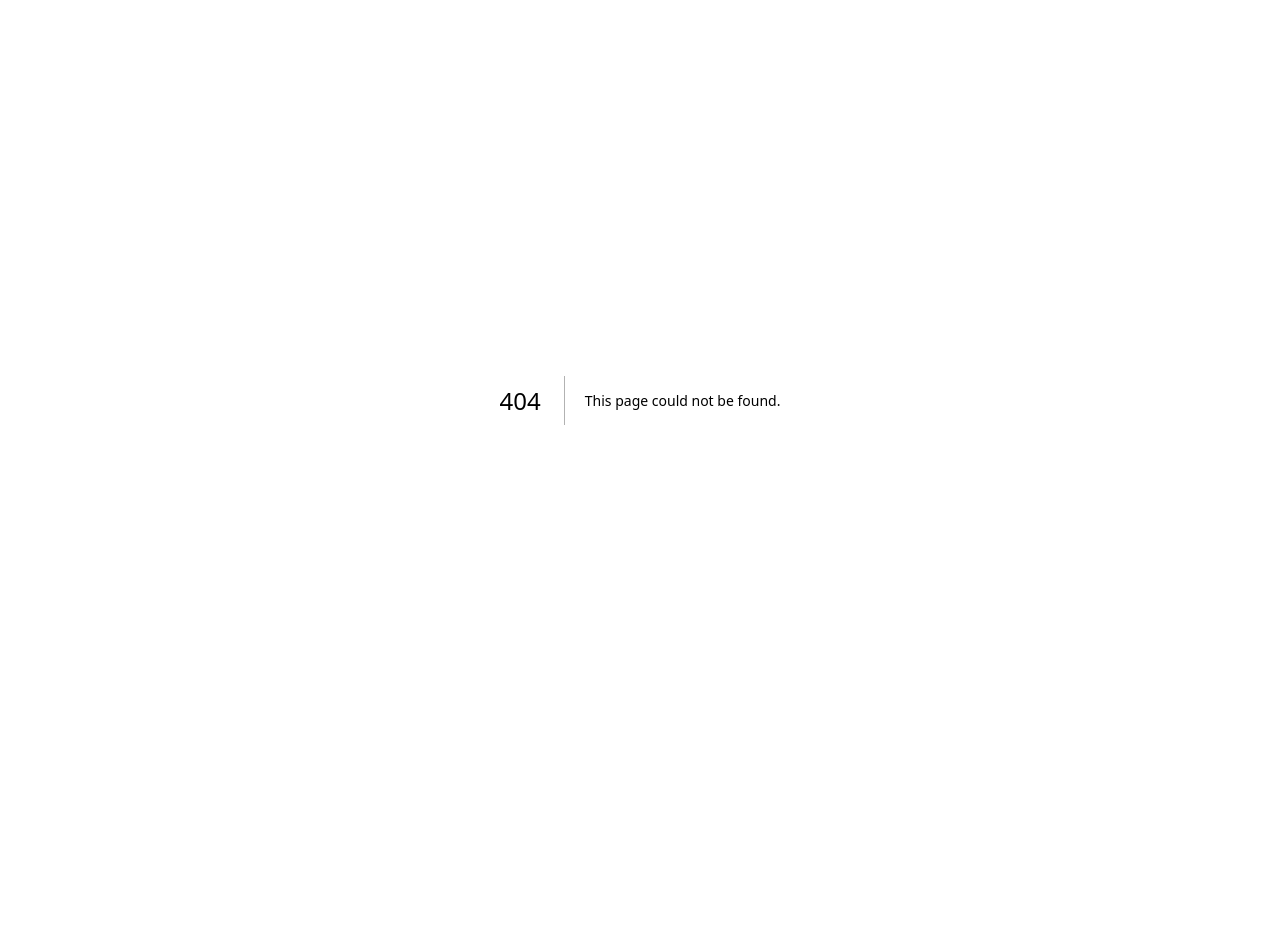
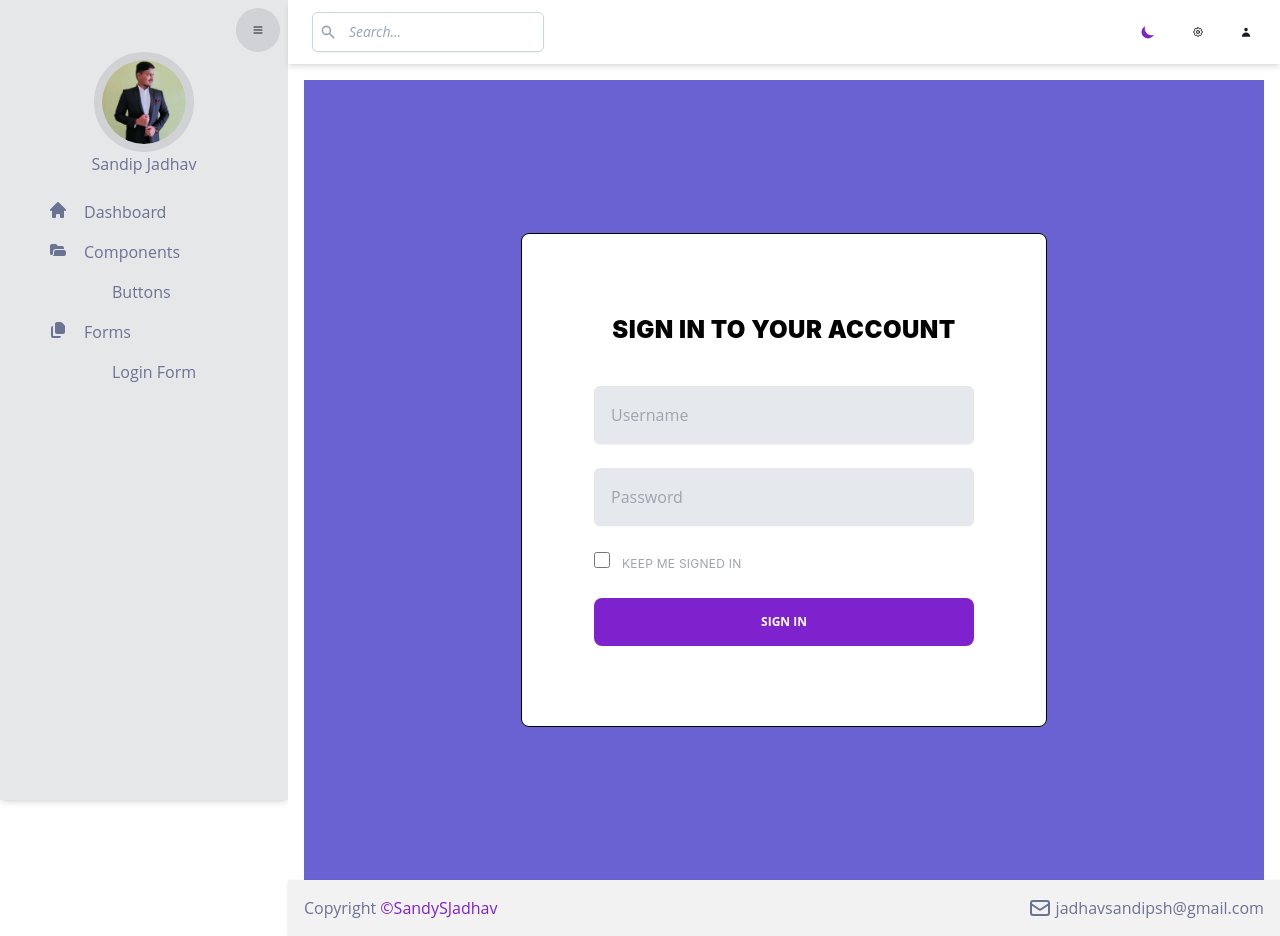
Before and after one commit to SandySJadhav/nextjs-admin-master-template, a Next.js app: page /login-forms/sample in a window 1280 px wide. Before the commit this address had no page. Before the commit the page ends 800 px from the top, so only its background shows below. Built offline with nearby package versions, Linux system fonts and the light colour scheme.

Commit message:
added login forms

```diff
--- /dev/null
+++ b/src/components/Checkbox.js
@@ -0,0 +1,22 @@
+import React from "react";
+
+const Checkbox = ({ id, name, onChange, value, title, ...rest }) => {
+  return (
+    <label htmlFor={id}>
+      <input
+        type="checkbox"
+        className="w-4 h-4 text-pp bg-gray-100 rounded border-pp border"
+        id={id}
+        name={name}
+        onChange={(e) => onChange(e.target.checked)}
+        checked={value}
+        {...rest}
+      />
+      <span className="m-auto ml-1 checkbox-label text-textboxtext font-[Inter] p-2">
+        {title}
+      </span>
+    </label>
+  );
+};
+
+export default Checkbox;
--- a/src/components/SidePanel.js
+++ b/src/components/SidePanel.js
@@ -7,7 +7,7 @@ import UserProfile from "./UserProfile";
 
 const SidePanel = ({ toggleSidePanel }) => {
   return (
-    <nav className="flex flex-col w-72 absolute h-screen dark:bg-base p-2 bg-sidebar shadow-md">
+    <nav className="flex flex-col w-72 h-screen dark:bg-base p-2 bg-sidebar shadow-md fixed">
       <div className="flex justify-end">
         <IconButton
           onClick={toggleSidePanel}
--- /dev/null
+++ b/src/components/TextField.js
@@ -0,0 +1,18 @@
+import React from "react";
+
+const TextField = ({ title, onChange, ...props }) => {
+  return (
+    <label className="flex">
+      {title ? (
+        <span className="flex text-sm font-medium text-slate-700">{title}</span>
+      ) : null}
+      <input
+        {...props}
+        onChange={(e) => onChange(e.target.value)}
+        className="flex w-full text-base p-4 bg-textboxbg text-textboxtext border rounded-md shadow-sm placeholder-textboxtext focus:outline-none focus:border-sky-500 focus:ring-1 focus:ring-sky-500 disabled:bg-slate-50 disabled:text-slate-500 disabled:border-slate-200 disabled:shadow-none invalid:border-pink-500 invalid:text-pink-600 focus:invalid:border-pink-500 focus:invalid:ring-pink-500"
+      />
+    </label>
+  );
+};
+
+export default TextField;
--- a/src/constants/SidePanel.js
+++ b/src/constants/SidePanel.js
@@ -1,4 +1,4 @@
-import { HiFolderOpen, HiHome } from "react-icons/hi";
+import { HiDocumentDuplicate, HiFolderOpen, HiHome } from "react-icons/hi";
 
 export const MENUS = [
   {
@@ -16,4 +16,14 @@ export const MENUS = [
       },
     ],
   },
+  {
+    label: "Forms",
+    icon: <HiDocumentDuplicate className="h-5 w-5"/>,
+    items: [
+      {
+        label: "Login Form",
+        url: "/login-forms/sample",
+      },
+    ],
+  },
 ];
--- a/src/pages/buttons.js
+++ b/src/pages/buttons.js
@@ -7,9 +7,9 @@ import { HiHome, HiTrash, HiZoomIn, HiZoomOut } from "react-icons/hi";
 const buttons = () => {
   return (
     <Layout>
-      <div className="block bg-white dark:bg-base p-4">
+      <div className="block bg-white dark:bg-base p-4 sm:w-full">
         <div className="p-2">Buttons</div>
-        <div className="flex flex-row gap-6">
+        <div className="flex flex-row flex-wrap gap-6">
           <Button variant="primary">Primary</Button>
           <Button variant="secondary">Secondary</Button>
           <Button variant="danger">Danger</Button>
--- a/src/pages/index.js
+++ b/src/pages/index.js
@@ -2,7 +2,16 @@ import Layout from "@components/Layout";
 import React from "react";
 
 const index = () => {
-  return <Layout>Home page Layout</Layout>;
+  return (
+    <Layout>
+      <div>
+        <h1>Welcome to NextJS Admin Template Master</h1>
+      </div>
+      <div>
+        <p>I have uploaded a few samples</p>
+      </div>
+    </Layout>
+  );
 };
 
 export default index;
--- /dev/null
+++ b/src/pages/login-forms/sample.js
@@ -0,0 +1,56 @@
+import React, { useState } from "react";
+import Layout from "@components/Layout";
+import TextField from "@components/TextField";
+import Checkbox from "@components/Checkbox";
+import Button from "@components/Button";
+
+const Sample = () => {
+  const [userName, setUserName] = useState("");
+  const [password, setPassword] = useState("");
+  const [keepSignedIn, setKeepSignedIn] = useState(false);
+
+  return (
+    <Layout>
+      <div className="bg-pp overflow-auto w-full min-h-screen grid grid-cols-1 place-content-center">
+        <div className="border-black rounded-lg bg-white border md:w-[526px] sm:w-full justify-self-center">
+          <div className="flex p-10 flex-col space-6 my-10">
+            <div className="flex justify-center form-title text-black font-[Inter] text-2xl">
+              <h1>SIGN IN TO YOUR ACCOUNT</h1>
+            </div>
+            <div className="block mt-10 md:mx-8">
+              <TextField
+                type="text"
+                placeholder="Username"
+                value={userName}
+                onChange={setUserName}
+              />
+            </div>
+            <div className="block mt-6 md:mx-8">
+              <TextField
+                type="password"
+                placeholder="Password"
+                value={password}
+                onChange={setPassword}
+              />
+            </div>
+            <div className="block mt-6 md:mx-8 select-none">
+              <Checkbox
+                value={keepSignedIn}
+                title="KEEP ME SIGNED IN"
+                onChange={setKeepSignedIn}
+              />
+            </div>
+
+            <div className="block mt-6 md:mx-8">
+              <Button variant="primary" className="w-full bg-pp">
+                SIGN IN
+              </Button>
+            </div>
+          </div>
+        </div>
+      </div>
+    </Layout>
+  );
+};
+
+export default Sample;
--- a/src/styles/globals.scss
+++ b/src/styles/globals.scss
@@ -62,3 +62,14 @@ body {
     transition: margin-left 1s;
     transform: translate3d(0, 0, 0);
 }
+
+.form-title {
+    letter-spacing: 0.02em;
+    font-weight: 900;
+}
+
+.checkbox-label {
+    letter-spacing: 0.02em;
+    font-weight: 400;
+    font-size: 12px;
+}
--- a/tailwind.config.js
+++ b/tailwind.config.js
@@ -9,20 +9,33 @@ module.exports = {
         base: "#191C24",
         secondary: "#f2f2f2",
         sidebar: "#0f172a1a",
+        pp: "#6A62D2",
+        textboxbg: "#E5E8ED",
       },
       colors: {
         primary: "#7e22ce",
         base: "#191C24",
         danger: "#EB1616",
+        pp: "#6A62D2",
+        textboxbg: "#E5E8ED",
+        textboxtext: "#A0A4AD",
       },
       textColor: {
         primary: "#7e22ce",
         base: "#191C24",
+        pp: "#6A62D2",
+        textboxtext: "#A0A4AD",
       },
       borderColor: {
         primary: "#7e22ce",
         base: "#0f172a1a",
       },
+      placeholderColor: {
+        textboxtext: "#A0A4AD",
+      },
+      ringColor: {
+        pp: "#6A62D2",
+      },
     },
   },
   plugins: [],
```
